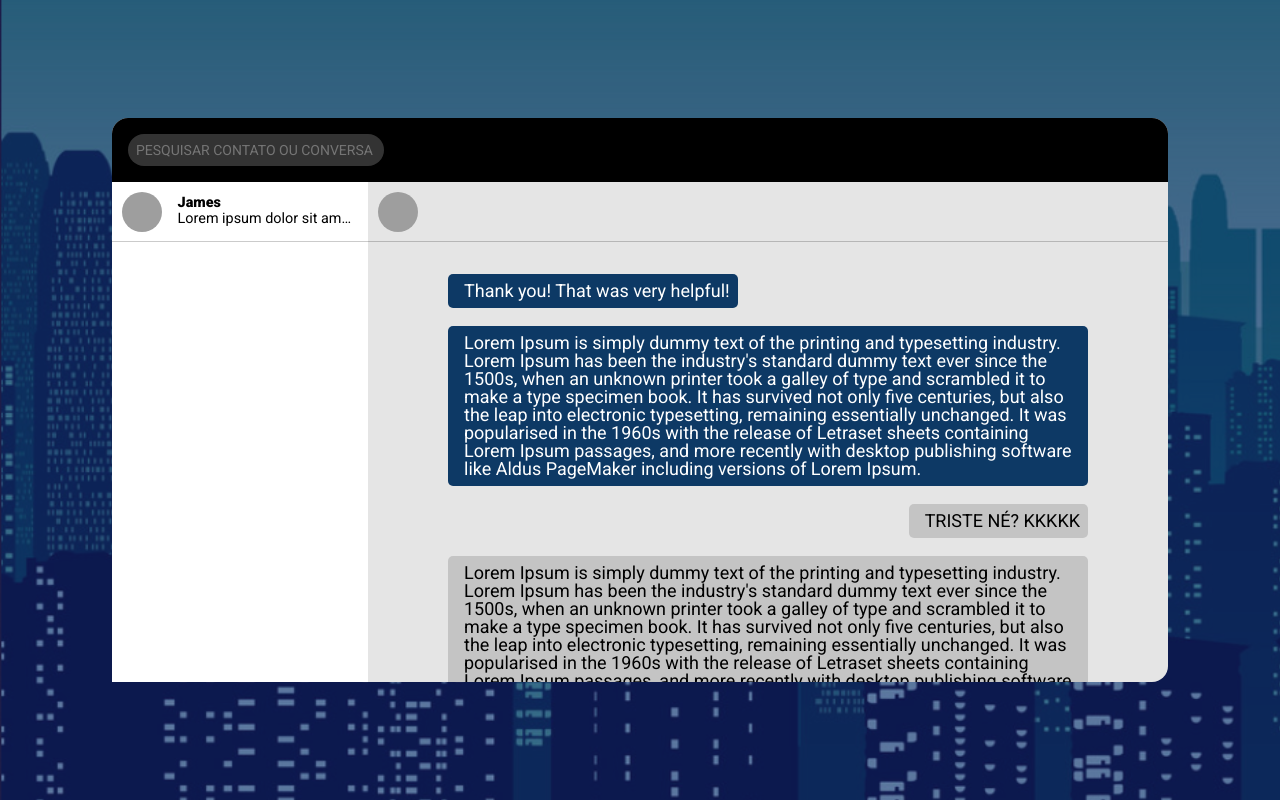
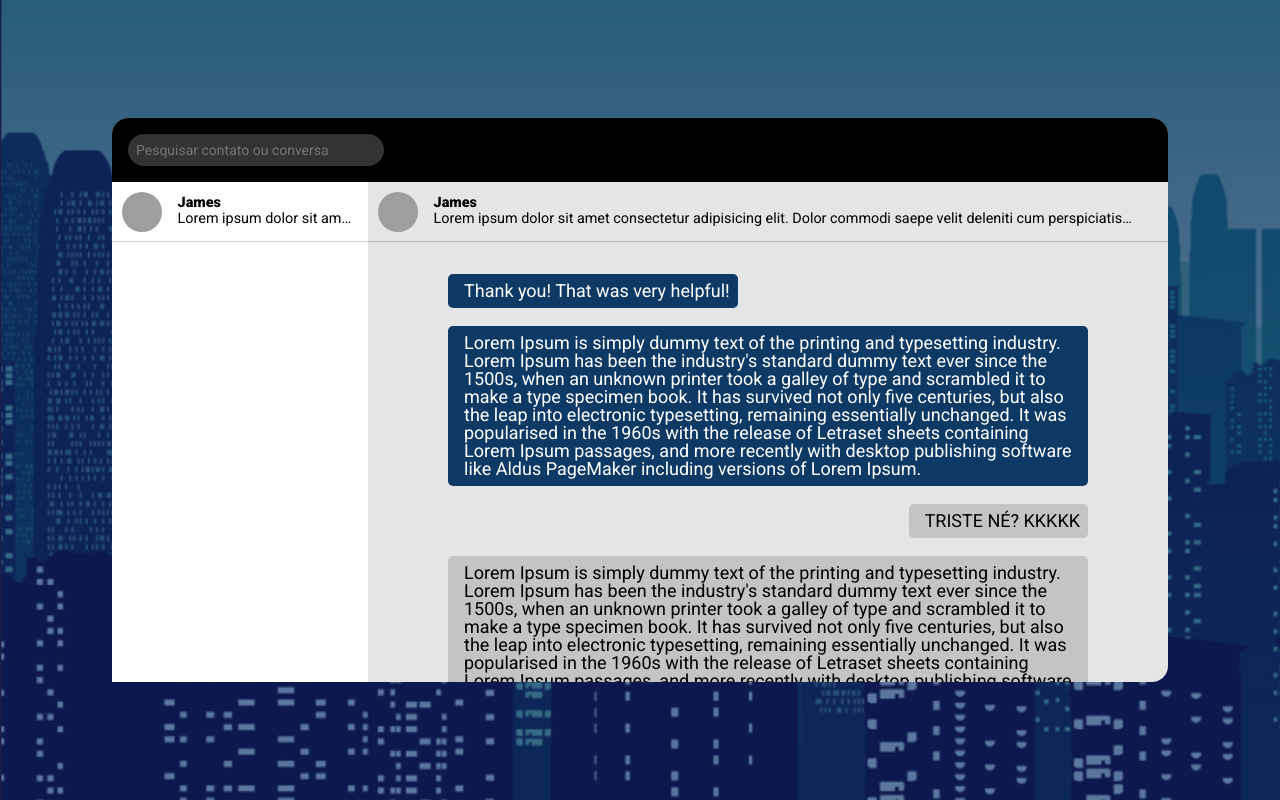
Before and after one commit to DaniMagaiver/frontAps1Sem2021, an Angular app: page /chat in a window 1280 px wide. Built offline with nearby package versions, Linux system fonts and the light colour scheme; grey boxes are pictures that could not be loaded.

Commit message:
saving changes

```diff
--- a/src/app/shared/chat/chat.component.html
+++ b/src/app/shared/chat/chat.component.html
@@ -1,5 +1,5 @@
 <div class="chat">
-  <app-contact-bar></app-contact-bar>
+  <app-contact></app-contact>
   <div class="messages">
     <div class="talk stranger">Thank you! That was very helpful!</div>
 
--- a/src/app/shared/chat/chat.component.scss
+++ b/src/app/shared/chat/chat.component.scss
@@ -4,6 +4,8 @@
     overflow-x: hidden;
     overflow-y: scroll;
 
+    .messages{
+        margin: 2rem 0;
         .talk{
             border-radius: 5px;
 
@@ -39,3 +41,4 @@
             float: right;
         }
     }
+}
--- a/src/app/shared/chat/contact-bar/contact-bar.component.html
+++ /dev/null
@@ -1,7 +0,0 @@
-<div class="contact-bar">
-    <div class="user-image">
-        <img src="https://picsum.photos/50/50" alt="">
-    </div>
-    <div class="user-information">
-    </div>
-</div>
--- a/src/app/shared/chat/contact-bar/contact-bar.component.scss
+++ /dev/null
@@ -1,10 +0,0 @@
-@import "src/styles.scss";
-.contact-bar {
-  display: flex;
-  flex-direction: row;
-  align-items: center;
-  overflow: hidden;
-  border-bottom: 1px solid rgba(0, 0, 0, 0.205);
-  padding: 0.6rem;
-  margin-bottom: 2rem;
-}
--- a/src/app/shared/contacts/contact/contact.component.scss
+++ b/src/app/shared/contacts/contact/contact.component.scss
@@ -7,6 +7,21 @@
   overflow: hidden;
   border-bottom: 1px solid rgba(0, 0, 0, 0.205);
   padding: 0.6rem;
+
+  .user-image {
+    display: flex;
+    justify-content: center;
+    align-items: center;
+    min-width: $max-height-bar;
+    max-height: $max-height-bar;
+    overflow: hidden;
+    border-radius: $max-height-bar;
+    margin-right: 1rem;
+    image {
+        width: $max-height-bar;
+        height: auto;
+    }
+  }
 
   .user-information {
     display: flex;
--- a/src/app/shared/nav-bar/nav-bar.component.html
+++ b/src/app/shared/nav-bar/nav-bar.component.html
@@ -1,3 +1,3 @@
 <div class="nav-bar">
-    <input class="search" type="text" name="" id="" placeholder="PESQUISAR CONTATO OU CONVERSA">
+    <input class="search" type="text" name="" id="" placeholder="Pesquisar contato ou conversa">
 </div>
--- a/src/app/shared/shared.module.ts
+++ b/src/app/shared/shared.module.ts
@@ -3,7 +3,6 @@ import { ContactComponent } from './contacts/contact/contact.component';
 import { ContactsComponent } from './contacts/contacts.component';
 import { NavBarComponent } from './nav-bar/nav-bar.component';
 import { NgModule } from '@angular/core';
-import { ContactBarComponent } from './chat/contact-bar/contact-bar.component';
 
 @NgModule({
   declarations: [
@@ -11,7 +10,6 @@ import { ContactBarComponent } from './chat/contact-bar/contact-bar.component';
     ContactsComponent,
     ContactComponent,
     ChatComponent,
-    ContactBarComponent,
   ],
   imports: [],
   exports: [
@@ -19,7 +17,6 @@ import { ContactBarComponent } from './chat/contact-bar/contact-bar.component';
     ContactsComponent,
     ContactComponent,
     ChatComponent,
-    ContactBarComponent
   ],
 })
 export class SharedModule {}
```
Also changed, not shown: src/app/shared/chat/contact-bar/contact-bar.component.ts (deleted, +0 -10 lines). Lines whose indentation alone changed are shown as unchanged.
